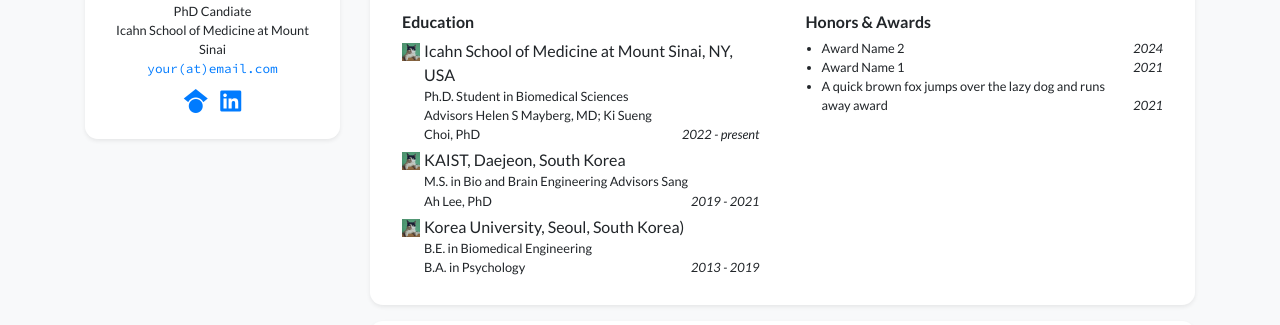
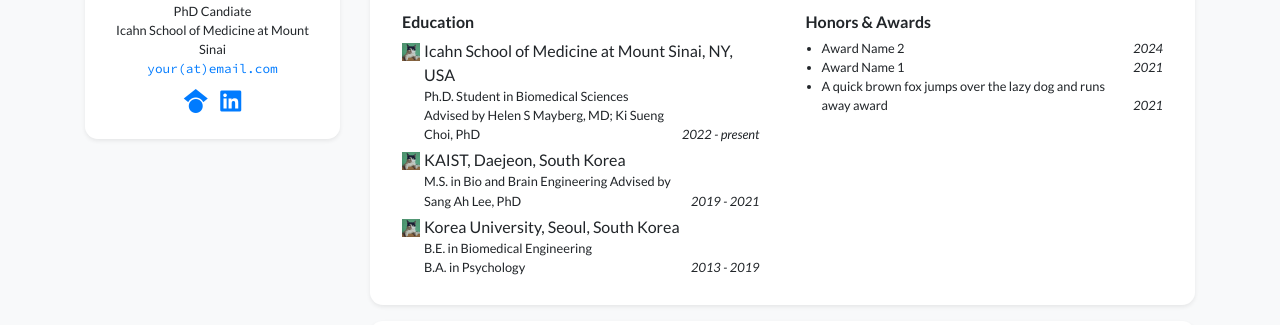
Before and after one commit to ha-neul-song/ha-neul-song.github.io, a Jekyll site: the page built from index.html, in a window 1280 px wide and 900 px high. Shown: the part 354-679 px from the top of the window. Built offline with Jekyll 4.4.1, drawn with Linux system fonts in a browser that asks for light colours; nearby versions of some CDN libraries; a style sheet for code colours, icons or effects is not loaded.

Commit message:
Update profile.yml

```diff
--- a/_data/profile.yml
+++ b/_data/profile.yml
@@ -40,14 +40,14 @@ education:
 - name: Icahn School of Medicine at Mount Sinai, NY, USA
   logo: /assets/images/photos/portrait.jpg
   position: Ph.D. Student in Biomedical Sciences <br/>
-            Advisors Helen S Mayberg, MD; Ki Sueng Choi, PhD
+            Advised by Helen S Mayberg, MD; Ki Sueng Choi, PhD
   date: 2022 - present
 - name: KAIST, Daejeon, South Korea
   logo: /assets/images/photos/portrait.jpg
   position: M.S. in Bio and Brain Engineering
-            Advisors Sang Ah Lee, PhD
+            Advised by Sang Ah Lee, PhD
   date: 2019 - 2021
-- name: Korea University, Seoul, South Korea)
+- name: Korea University, Seoul, South Korea
   logo: /assets/images/photos/portrait.jpg
   position: B.E. in Biomedical Engineering <br/>
             B.A. in Psychology
```
